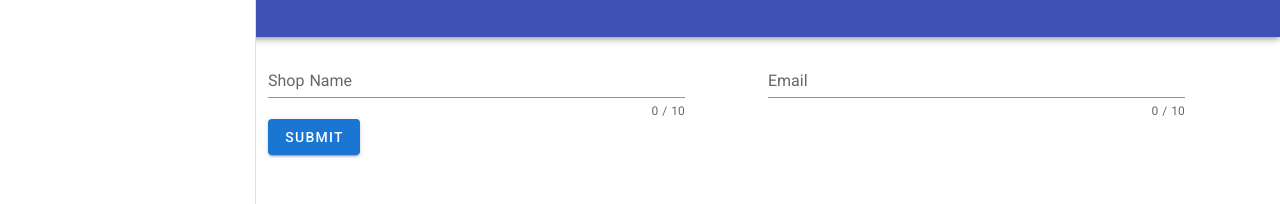
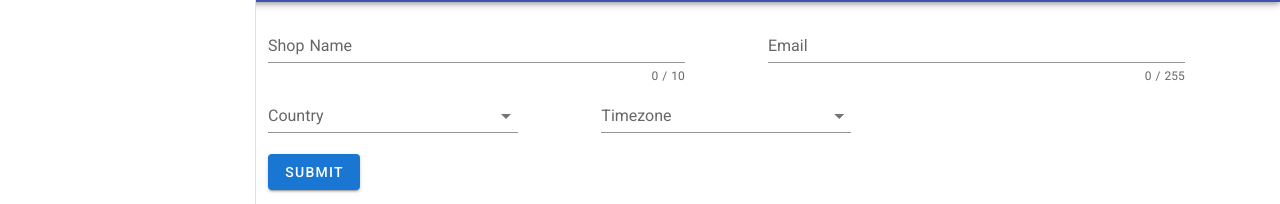
Before and after one commit to kaiyujin/hestia-front, a Nuxt app: page /settings/shop in a window 1280 px wide. Shown: the part 312-516 px from the top of the page. Built offline with nearby package versions, Linux system fonts and the light colour scheme.

Commit message:
add shop settings

```diff
--- a/pages/settings/shop.vue
+++ b/pages/settings/shop.vue
@@ -17,9 +17,9 @@
         <v-flex sm1 md1></v-flex>
         <v-flex sm5 md5>
           <v-text-field
-            v-validate="'required|max:10'"
+            v-validate="'required|max:255'"
             v-model="Email"
-            :counter="10"
+            :counter="255"
             :error-messages="errors.collect('Email')"
             label="Email"
             data-vv-name="Email"
@@ -27,6 +27,31 @@
           ></v-text-field>
         </v-flex>
         <v-flex sm1 md1></v-flex>
+
+        <v-flex sm3 md3>
+          <v-select
+            v-validate="'required'"
+            :items="countries"
+            v-model="Country"
+            :error-messages="errors.collect('Country')"
+            label="Country"
+            data-vv-name="Country"
+            required
+          ></v-select>
+        </v-flex>
+        <v-flex sm1 md1></v-flex>
+        <v-flex sm3 md3>
+          <v-select
+            v-validate="'required'"
+            :items="timezones"
+            v-model="Timezone"
+            :error-messages="errors.collect('Timezone')"
+            label="Timezone"
+            data-vv-name="Timezone"
+            required
+          ></v-select>
+        </v-flex>
+
         <v-flex sm11 md11 class="text-xs-right">
           <v-btn @click="submit" color="primary">submit</v-btn>
         </v-flex>
@@ -42,16 +67,23 @@
   export default {
     layout: 'main',
     data: () => ({
-      Name: '',
+      ShopName: '',
       Email: '',
+      Country: null,
+      Timezone: null,
+      countries: [
+        'Japan',
+        'Vietnam'
+      ],
+      timezones: [
+        'JST(+9:00)',
+        'ICT(+7:00)'
+      ],
       dictionary: {
         attributes: {
 
         },
         custom: {
-          ShopName: {
-
-          }
         }
       }
     }),
```
